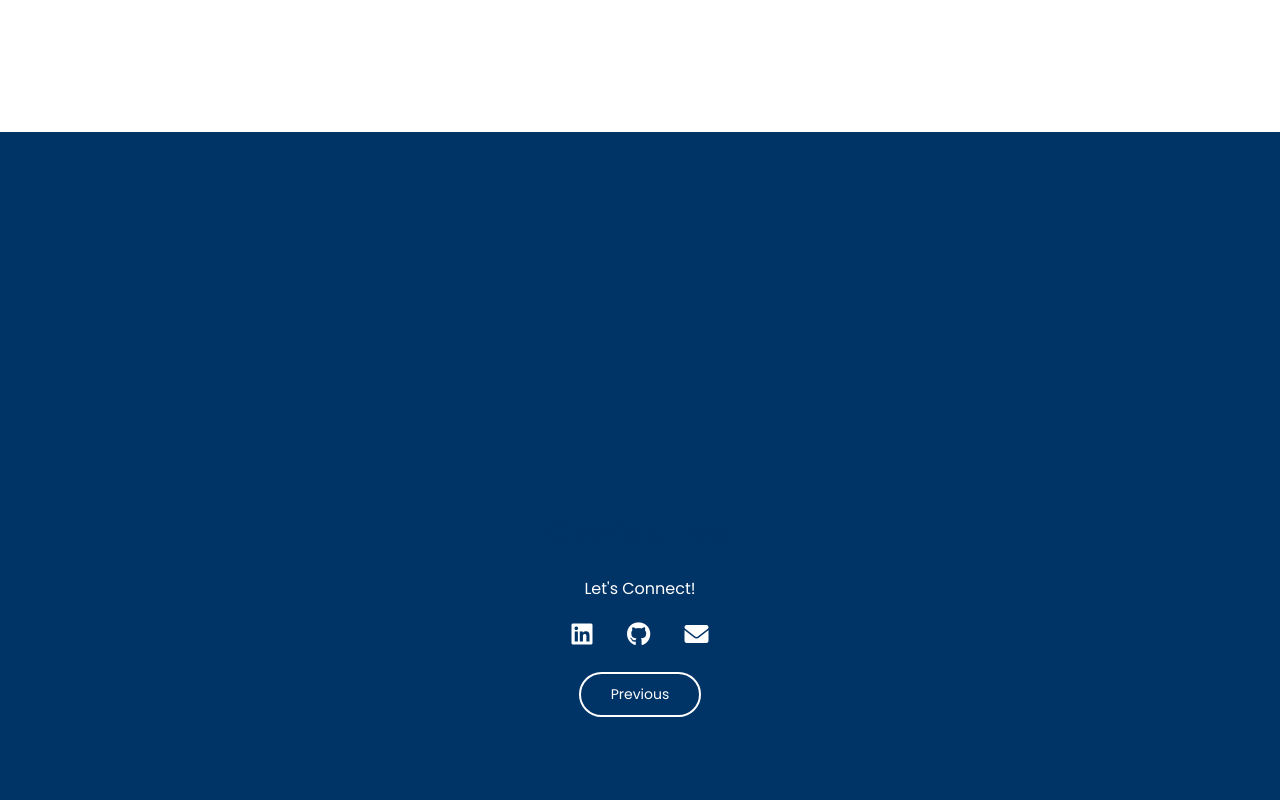
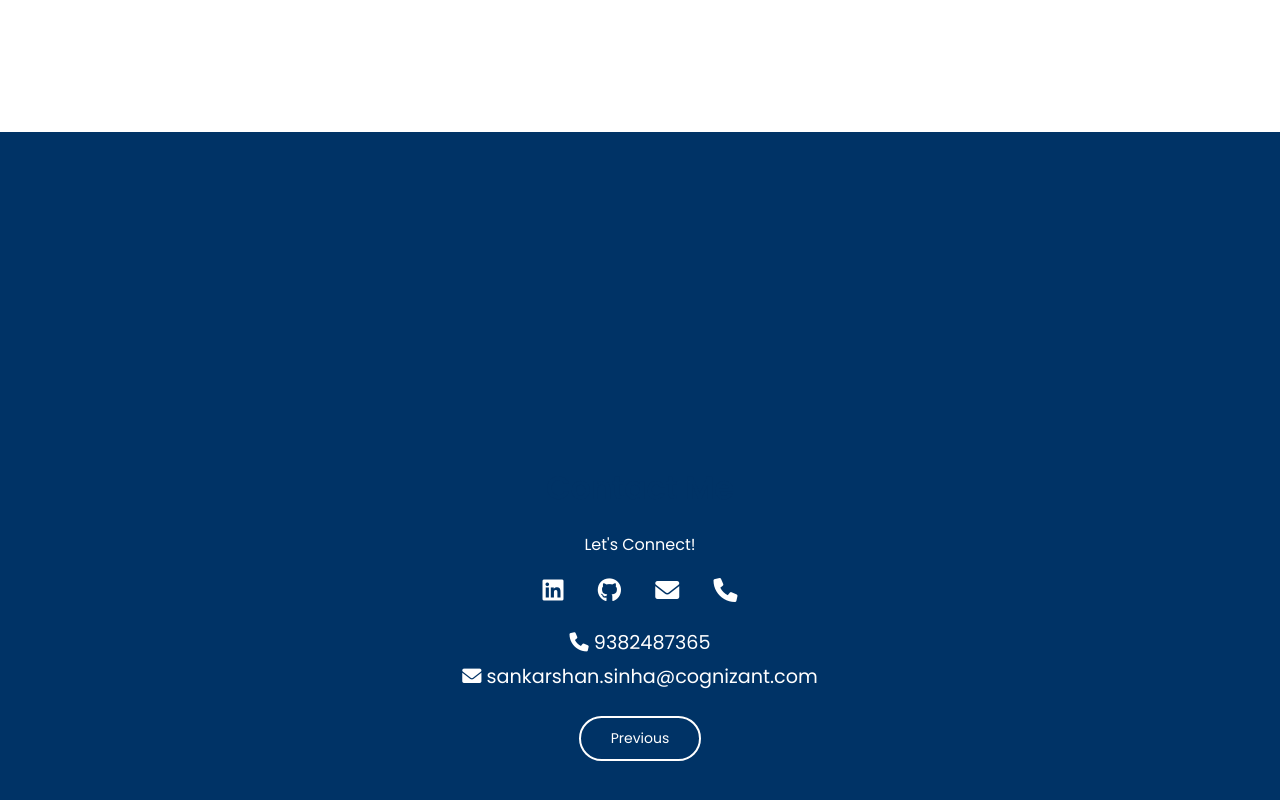
Before and after one commit to ssinha210/resume, a plain HTML site: page index.html in a window 1280 px wide. Shown: the part 5468-6268 px from the top of the page. Drawn offline with Linux system fonts and the light colour scheme.

Commit message:
Update index.html

```diff
--- a/index.html
+++ b/index.html
@@ -177,10 +177,17 @@
             <a href="https://www.linkedin.com/in/sankarshansinha/" target="_blank"><i class="fab fa-linkedin"></i></a>
             <a href="https://github.com/ssinha210" target="_blank"><i class="fab fa-github"></i></a>
             <a href="mailto:sankarshan.sinha@cognizant.com"><i class="fas fa-envelope"></i></a>
+            <!-- Add Phone Icon and Number -->
+            <a href="tel:+919382487365"><i class="fas fa-phone"></i></a>
+        </div>
+        <div class="contact-info">
+            <p><i class="fas fa-phone"></i> 9382487365</p>
+            <p><i class="fas fa-envelope"></i> sankarshan.sinha@cognizant.com</p>
         </div>
     </div>
     <a href="#certifications" class="prev-btn">Previous</a>
 </section>
+
 </body>
 
 </html>
```
Lines whose indentation alone changed are shown as unchanged.
